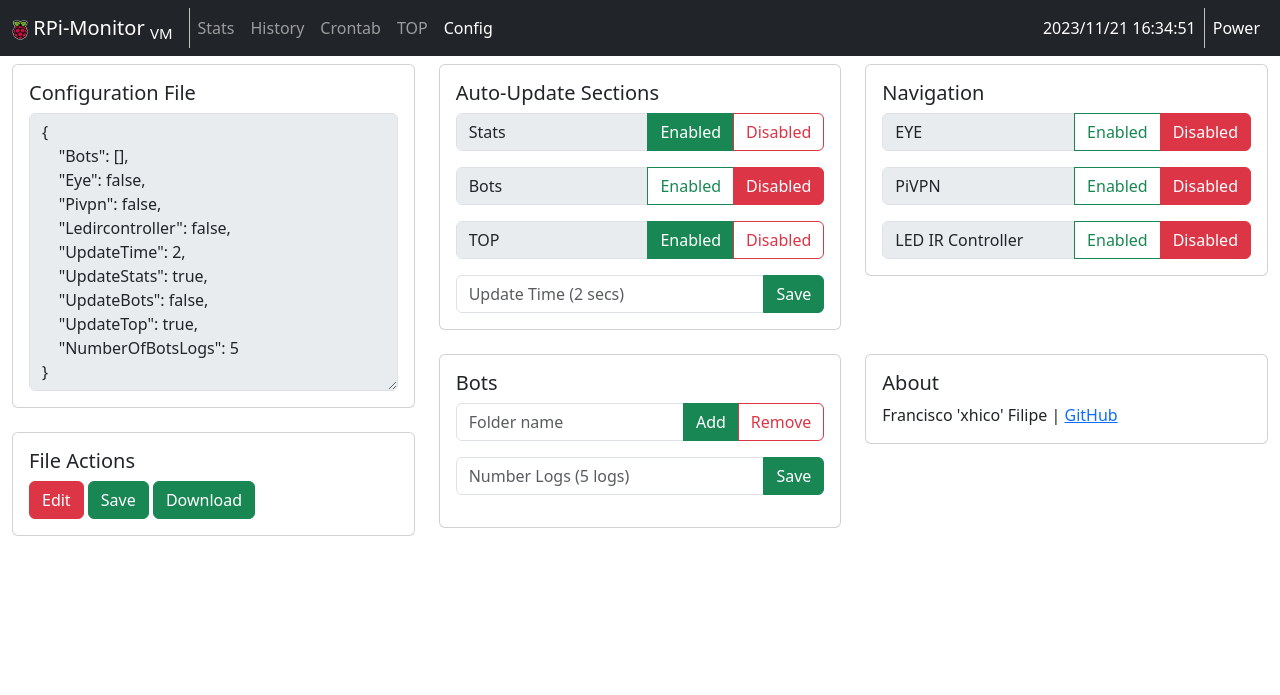
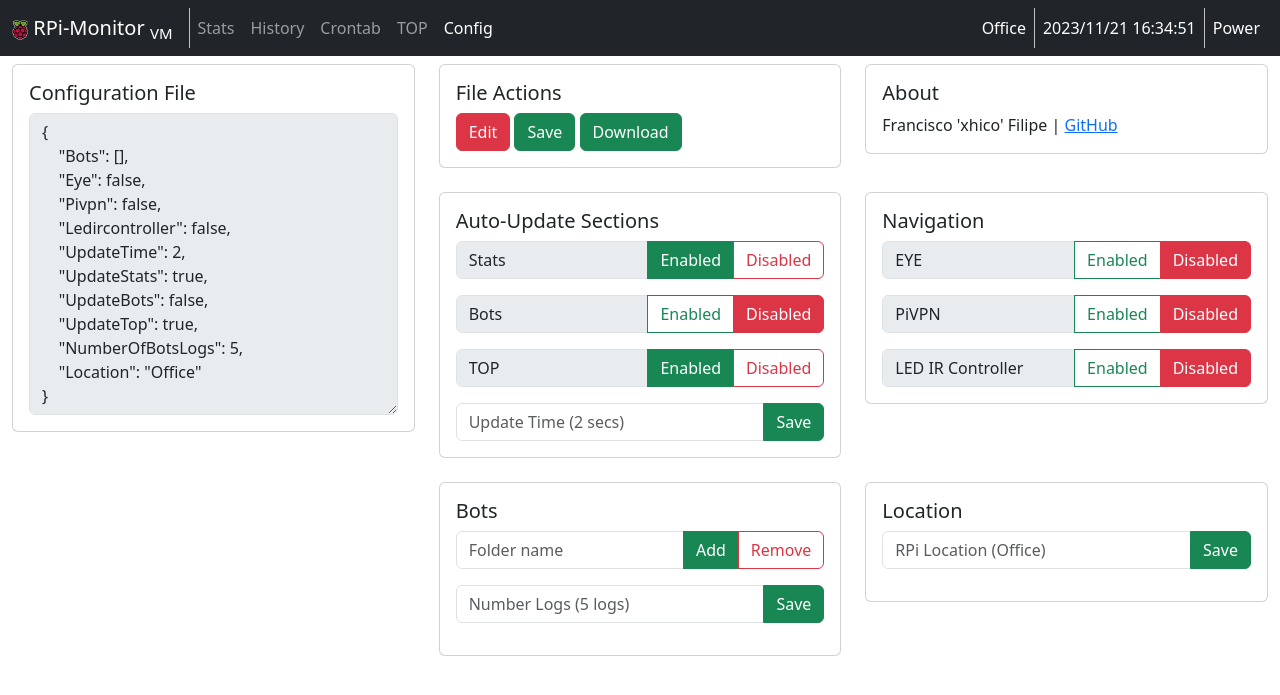
Before and after one commit to xhico/HWMonitorServer, a Flask app: page /configuration in a window 1280 px wide. Shown: the top 695 px of the page. Run offline with Flask 3, Linux system fonts and the light colour scheme; data that the repository does not hold is empty; some libraries are stand-ins or nearby versions.

Commit message:
Add Location to Config

```diff
--- a/HWMonitorServer/config.py
+++ b/HWMonitorServer/config.py
@@ -29,6 +29,7 @@ def loadConfig(hostname):
         "UpdateBots": False,
         "UpdateTop": True,
         "NumberOfBotsLogs": 5,
+        "Location": "Office",
     }
 
     # Load the contents of the config file into a dictionary
--- a/HWMonitorServer/static/js/configuration.js
+++ b/HWMonitorServer/static/js/configuration.js
@@ -183,6 +183,35 @@ async function setNumberOfBotsLogs() {
     await saveConfigJSON();
 }
 
+async function setLocation() {
+    // Get Bot Text
+    let locationElem = document.getElementById("location");
+    let locationText = locationElem.value;
+    console.log(locationText);
+
+    // Check fo valid chars
+    if (locationText === "" || !/^[a-zA-Z0-9_\- ]+$/.test(locationText)) {
+        await showNotification("Failed to set Location", "Location contains invalid characters or empty", "error");
+        return
+    }
+
+    // Convert from String to Object
+    configJSON = typeof configJSON === "string" ? JSON.parse(configJSON) : configJSON;
+
+    // Add/Remove Location to configJSON
+    configJSON.Location = locationText;
+
+    // Add to configurationArea
+    configJSON = JSON.stringify(configJSON, null, 4);
+    configurationArea.value = configJSON;
+
+    // Set number of rows
+    configurationArea.setAttribute("rows", configurationArea.value.split("\n").length);
+
+    // Save configJSON
+    await saveConfigJSON();
+}
+
 window.addEventListener('DOMContentLoaded', async function main() {
     document.getElementById("navbar_configuration").classList.add("active");
     console.log("Get configuration info");
@@ -206,9 +235,10 @@ window.addEventListener('DOMContentLoaded', async function main() {
         });
     }
 
-    // Set configurationArea && updateTime value
+    // Set updateTime && numberOfBotsLogs && location && configurationArea
     document.getElementById("updateTime").placeholder += " (" + configJSON.UpdateTime + " secs)"
     document.getElementById("numberOfBotsLogs").placeholder += " (" + configJSON.NumberOfBotsLogs + " logs)"
+    document.getElementById("location").placeholder += " (" + configJSON.Location + ")"
     configJSON = JSON.stringify(configJSON, null, 4);
     configurationArea.value = configJSON;
 
--- a/HWMonitorServer/static/js/main.js
+++ b/HWMonitorServer/static/js/main.js
@@ -95,6 +95,9 @@ async function getConfigContent() {
     document.getElementById("navbar_eye").hidden = !configJSON.Eye;
     document.getElementById("navbar_pivpn").hidden = !configJSON.Pivpn;
     document.getElementById("navbar_ledircontroller").hidden = !configJSON.Ledircontroller;
+
+    // Show Room Name
+    document.getElementById("navLocation").innerText = configJSON.Location;
 
     return configJSON;
 }
--- a/HWMonitorServer/templates/base.html
+++ b/HWMonitorServer/templates/base.html
@@ -74,6 +74,9 @@
                 <li class="nav-item"><a id="navbar_configuration" class="nav-link" href="/configuration">Config</a></li>
             </ul>
             <ul class="navbar-nav ms-auto border-md-right border-md-top">
+                <li class="nav-item"><span class="nav-link active" id="navLocation"></span></li>
+            </ul>
+            <ul class="navbar-nav border-md-right border-md-top">
                 <li class="nav-item"><span class="nav-link active" id="navDateNow"></span></li>
             </ul>
             <ul class="navbar-nav border-md-top">
--- a/HWMonitorServer/templates/configuration.html
+++ b/HWMonitorServer/templates/configuration.html
@@ -20,9 +20,14 @@
             </div>
         </div>
 
-        <!-- File Actions -->
+    </div>
+
+    <!-- Right Pane -->
+    <div class="col-xl-8 col-md-12">
+        <!-- File-Actions -->
+        <!-- About -->
         <div class="row">
-            <div class="col-12 mb-4">
+            <div class="col-xl-6 col-md-12 mb-4">
                 <div class="card">
                     <div class="card-body">
                         <h5 class="card-title">File Actions</h5>
@@ -32,14 +37,18 @@
                     </div>
                 </div>
             </div>
+            <div class="col-xl-6 col-md-12 mb-4">
+                <div class="card">
+                    <div class="card-body">
+                        <h5 class="card-title">About</h5>
+                        <p class="card-text">Francisco 'xhico' Filipe | <a class="card-link" target="_blank" href="https://github.com/xhico">GitHub</a></p>
+                    </div>
+                </div>
+            </div>
         </div>
 
-    </div>
-
-    <!-- Right Pane -->
-    <div class="col-xl-8 col-md-12">
-        <!-- Auto-Update Sections -->
-        <!-- Navigation Sections -->
+        <!-- Auto-Update -->
+        <!-- Navigation -->
         <div class="row">
             <div class="col-xl-6 col-md-12 mb-4">
                 <div class="card">
@@ -111,8 +120,8 @@
             </div>
         </div>
 
-        <!-- Bots Sections -->
-        <!-- About -->
+        <!-- Bots -->
+        <!-- Location -->
         <div class="row">
             <div class="col-xl-6 col-md-12 mb-4">
                 <div class="card">
@@ -133,8 +142,11 @@
             <div class="col-xl-6 col-md-12 mb-4">
                 <div class="card">
                     <div class="card-body">
-                        <h5 class="card-title">About</h5>
-                        <div>Francisco 'xhico' Filipe | <a target="_blank" href="https://github.com/xhico">GitHub</a></div>
+                        <h5 class="card-title">Location</h5>
+                        <div class="input-group flex-nowrap mb-3">
+                            <input id="location" class="form-control" type="text" placeholder="RPi Location" aria-label="RPi Location" aria-describedby="location">
+                            <button class="btn btn-success" type="button" id="locationBtn" onclick="setLocation()">Save</button>
+                        </div>
                     </div>
                 </div>
             </div>
```
